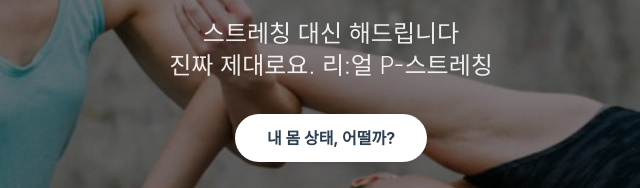
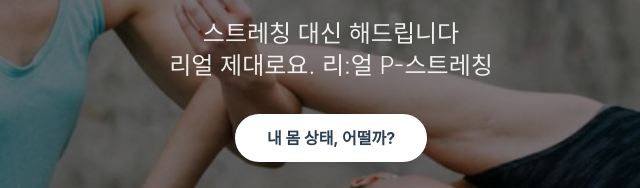
Before and after one commit to breezefeel/p-stretching, a plain HTML site: page index.html in a window 1280 px wide. Shown: the part 316-504 px from the top of the page, 309-949 px from the left. Drawn offline with nearby package versions, Linux system fonts and the light colour scheme; a web font is replaced by a local one.

Commit message:
Update index.html

```diff
--- a/index.html
+++ b/index.html
@@ -103,7 +103,7 @@
                 </h1>
                 <p class="text-xl md:text-2xl font-light opacity-90 mb-8 leading-relaxed">
                     스트레칭 대신 해드립니다<br>
-                    진짜 제대로요. 리:얼 P-스트레칭
+                    리얼 제대로요. 리:얼 P-스트레칭
                 </p>
                 <div class="flex justify-center gap-4">
                     <button id="mob-nav-page2" onclick="switchPage('page2')" class="bg-white text-[#2C3E50] px-8 py-3 rounded-full font-bold hover:bg-gray-100 transition shadow-lg">내 몸 상태, 어떨까?</a>
```
